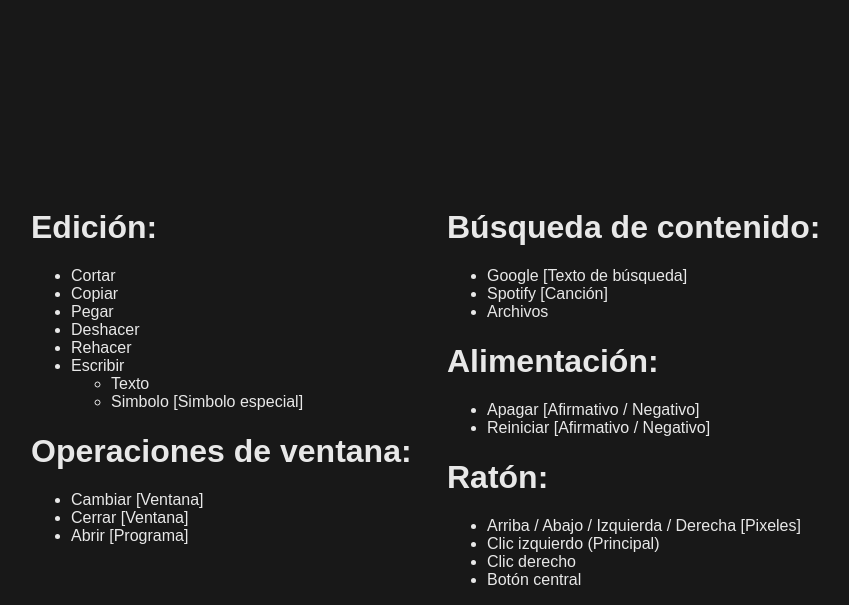
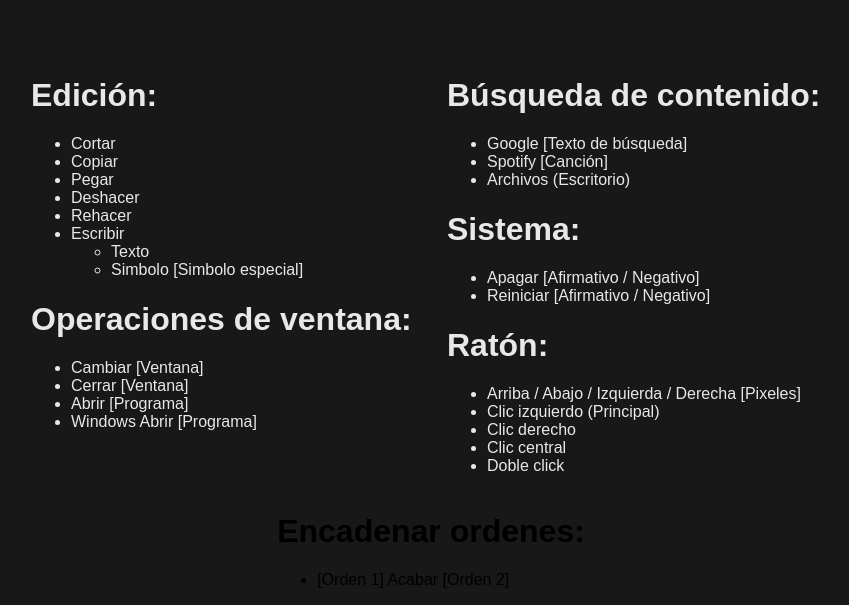
Before and after one commit to JordiHerrera/controllovocale, a plain HTML site: page src/web/index.html in a window 1280 px wide. Shown: the part 195-800 px from the top of the page, without its empty margins (209-1058 px from the left). Drawn offline with Linux system fonts and the light colour scheme; a script that the page names is missing.

Commit message:
Update index.html

```diff
--- a/src/web/index.html
+++ b/src/web/index.html
@@ -3,7 +3,7 @@
 <head>
     <meta charset="UTF-8">
     <meta name="viewport" content="width=device-width, initial-scale=1.0">
-    <title>Controllo Vocal</title>
+    <title>Control Vocal</title>
     <link rel="stylesheet" href="style.css">
     <link rel="icon" type="image/x-icon" href="assets/icon.ico">
     <script src="/eel.js"></script>
@@ -68,6 +68,7 @@
                 <li>Cambiar [Ventana]</li>
                 <li>Cerrar [Ventana]</li>
                 <li>Abrir [Programa]</li>
+                <li>Windows Abrir [Programa]</li>
             </ul>
         </div>
 
@@ -76,9 +77,9 @@
             <ul>
                 <li>Google [Texto de búsqueda]</li>
                 <li>Spotify [Canción]</li>
-                <li>Archivos</li>
+                <li>Archivos (Escritorio)</li>
             </ul>
-            <h1>Alimentación:</h1>
+            <h1>Sistema:</h1>
             <ul>
                 <li>Apagar [Afirmativo / Negativo]</li>
                 <li>Reiniciar [Afirmativo / Negativo]</li></li>
@@ -88,9 +89,16 @@
                 <li>Arriba / Abajo / Izquierda / Derecha [Pixeles]</li>
                 <li>Clic izquierdo (Principal)</li>
                 <li>Clic derecho</li>
-                <li>Botón central</li>
+                <li>Clic central</li>
+                <li>Doble click</li>
             </ul>
         </div>
     </div>
+    <div id="acabar">
+        <h1>Encadenar ordenes:</h1>
+            <ul>
+                <li>[Orden 1] Acabar [Orden 2]</li>
+            </ul>
+    </div>
 </body>
 </html>
```
